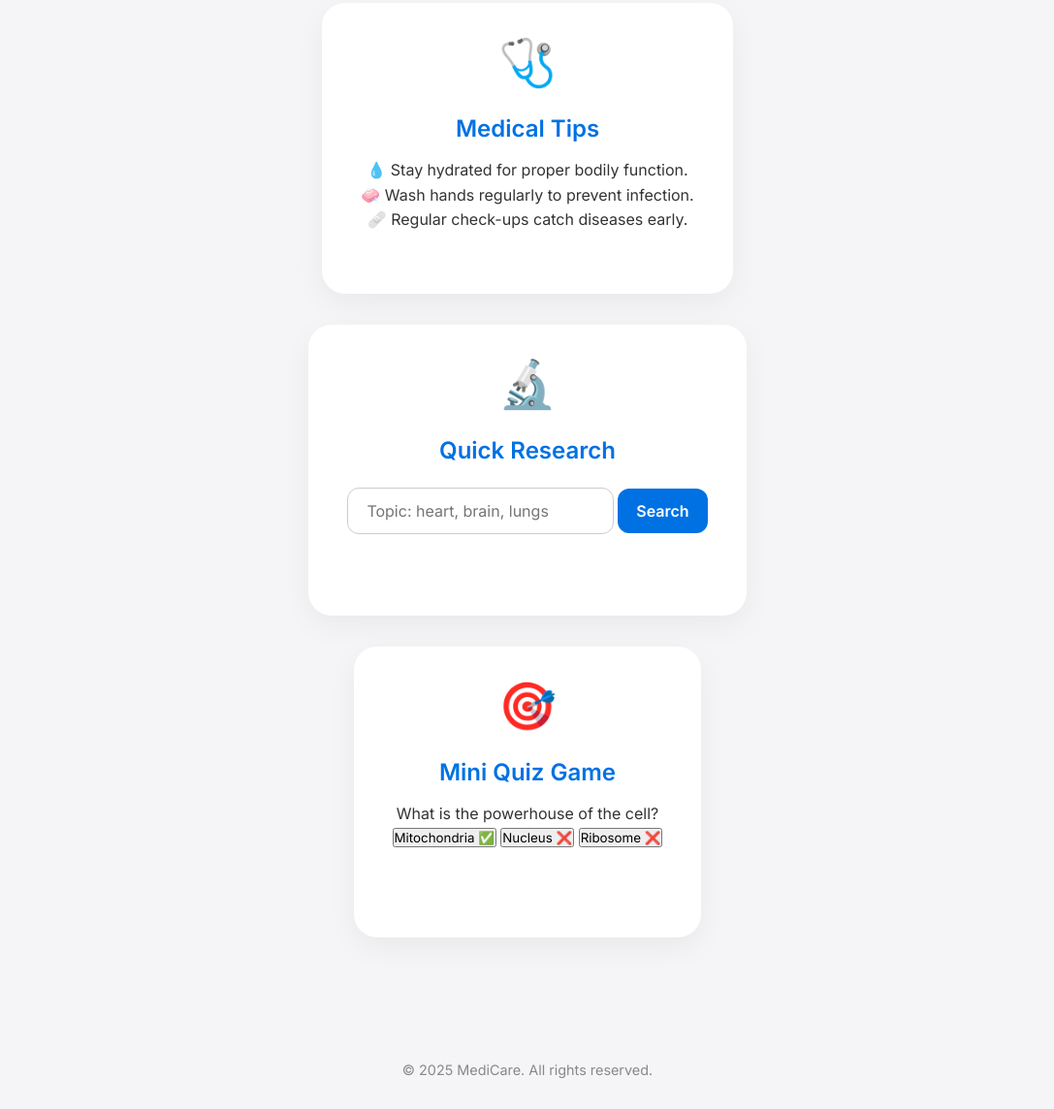
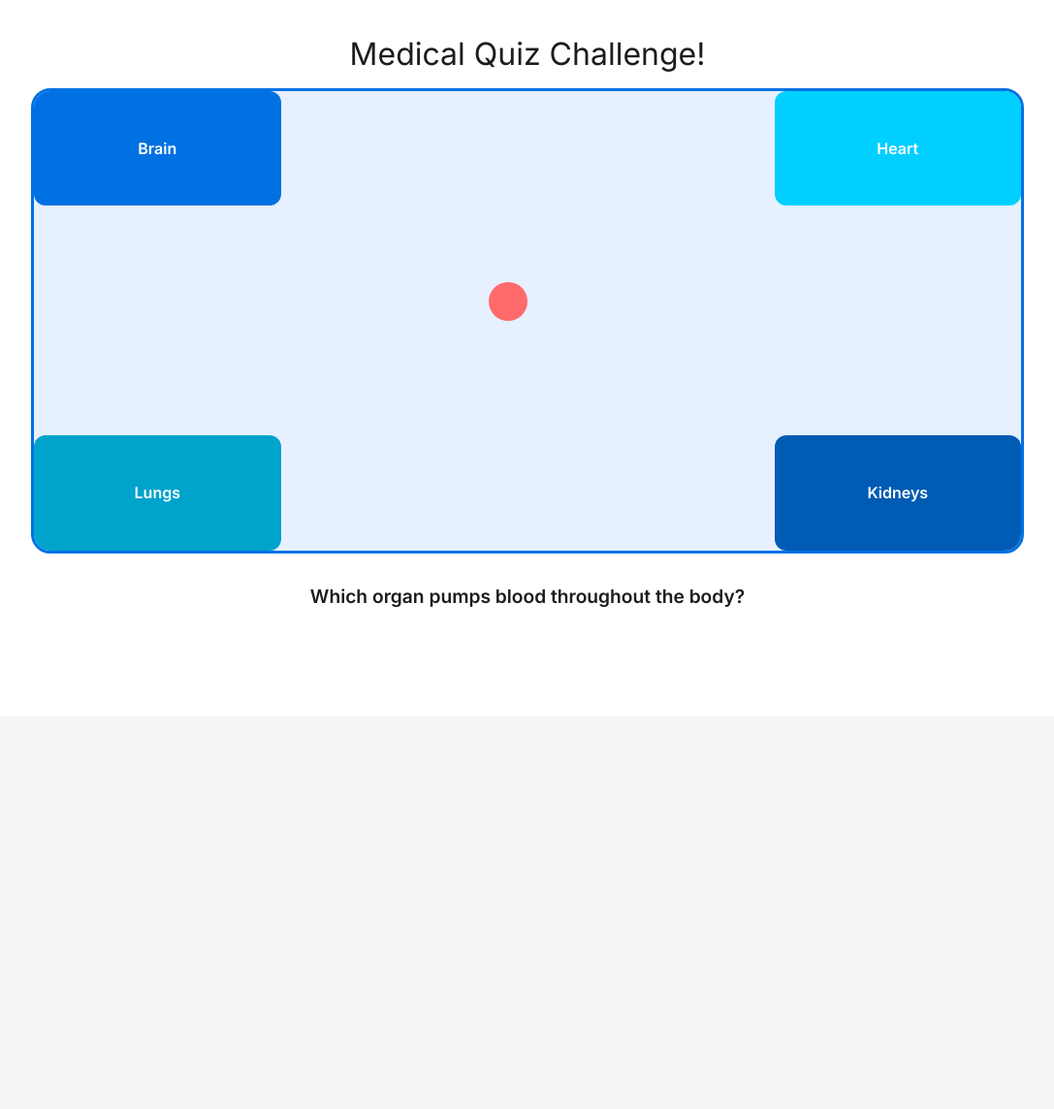
Before and after one commit to krishayyy/educes-web, a plain HTML site: page index.html in a window 1280 px wide. Shown: the part 861-2005 px from the top of the page at 97% size, without its empty margins (96-1183 px from the left). After the commit the page ends 1600 px from the top, so only its background shows below. Drawn offline with Linux system fonts and the light colour scheme.

Commit message:
Update index.html

```diff
--- a/index.html
+++ b/index.html
@@ -3,41 +3,25 @@
 <head>
 <meta charset="UTF-8">
 <meta name="viewport" content="width=device-width, initial-scale=1.0">
-<title>Learn Medicine</title>
+<title>Learn Medicine - Krishay & Sibi</title>
 <link href="https://fonts.googleapis.com/css2?family=Inter:wght@400;600;700&display=swap" rel="stylesheet">
 <style>
   * { margin: 0; padding: 0; box-sizing: border-box; font-family: 'Inter', sans-serif; }
-  body { background: #f5f5f7; color: #1c1c1e; scroll-behavior: smooth; }
+  body { background: #f5f5f7; color: #1c1c1e; overflow-x: hidden; }
 
-  /* Sections */
-  section {
-    min-height: 100vh;
+  /* Hero section */
+  #hero {
+    height: 100vh;
     display: flex;
     flex-direction: column;
     justify-content: center;
     align-items: center;
-    padding: 4rem 2rem;
     text-align: center;
-  }
-
-  /* Hero Section */
-  #hero {
     background: linear-gradient(135deg, #0071e3, #00cfff);
     color: white;
-    position: relative;
   }
-  #hero h1 {
-    font-size: 3rem;
-    font-weight: 700;
-    margin-bottom: 1rem;
-    animation: fadeInUp 1s ease forwards;
-  }
-  #hero p {
-    font-size: 1.5rem;
-    font-weight: 400;
-    opacity: 0.9;
-    margin-bottom: 2rem;
-  }
+  #hero h1 { font-size: 3rem; margin-bottom: 1rem; }
+  #hero p { font-size: 1.5rem; margin-bottom: 2rem; }
   #hero button {
     padding: 1rem 2rem;
     font-size: 1rem;
@@ -49,137 +33,176 @@
     cursor: pointer;
     transition: all 0.3s ease;
   }
-  #hero button:hover {
-    background: #0071e3;
-    color: #fff;
-    transform: scale(1.05);
+  #hero button:hover { background: #0071e3; color: #fff; transform: scale(1.05); }
+
+  /* Game Section */
+  #gameSection {
+    height: 100vh;
+    position: relative;
+    background: #fff;
+    display: flex;
+    justify-content: center;
+    align-items: center;
+    flex-direction: column;
   }
 
-  /* Cards Section */
-  #features {
-    display: flex;
-    flex-wrap: wrap;
-    justify-content: center;
-    gap: 2rem;
-    max-width: 1200px;
-    margin: auto;
-  }
-  .card {
-    background: #fff;
-    border-radius: 24px;
-    box-shadow: 0 10px 30px rgba(0,0,0,0.05);
-    padding: 2.5rem;
-    flex: 1 1 300px;
-    transition: transform 0.3s, box-shadow 0.3s;
-  }
-  .card:hover {
-    transform: translateY(-10px);
-    box-shadow: 0 15px 40px rgba(0,0,0,0.1);
-  }
-  .card .icon {
-    font-size: 3rem;
-    margin-bottom: 1rem;
-    display: inline-block;
-    animation: bounce 1.5s infinite;
-  }
-  .card h2 { color: #0071e3; margin-bottom: 1rem; font-weight: 600; }
-  .card p { color: #333; line-height: 1.6; }
+  #gameTitle { font-size: 2rem; margin-bottom: 1rem; }
 
-  /* Quiz/Search Section */
-  #interactive input, #interactive button {
-    padding: 0.8rem 1.2rem;
-    margin: 0.5rem 0;
-    border-radius: 12px;
-    border: 1px solid #ccc;
-    outline: none;
-    font-size: 1rem;
-  }
-  #interactive button {
-    background: #0071e3;
-    color: white;
-    border: none;
-    cursor: pointer;
-    font-weight: 600;
-    transition: all 0.3s ease;
-  }
-  #interactive button:hover {
-    background: #005bb5;
-    transform: scale(1.05);
+  #gameArea {
+    width: 80vw;
+    height: 60vh;
+    border: 3px solid #0071e3;
+    position: relative;
+    border-radius: 20px;
+    overflow: hidden;
+    background: #e6f0ff;
   }
 
-  /* Footer */
-  footer {
+  .corner {
+    width: 25%;
+    height: 25%;
+    position: absolute;
+    display: flex;
+    justify-content: center;
+    align-items: center;
     text-align: center;
-    padding: 2rem;
-    font-size: 0.9rem;
-    color: #888;
-    margin-top: 2rem;
+    font-weight: 600;
+    border-radius: 12px;
+    cursor: pointer;
+    color: white;
+    font-size: 1rem;
+    padding: 0.5rem;
   }
 
-  /* Animations */
-  @keyframes fadeInUp { from {opacity:0; transform:translateY(20px);} to {opacity:1; transform:translateY(0);} }
-  @keyframes bounce { 0%,100% { transform: translateY(0);} 50% { transform: translateY(-10px);} }
+  #topLeft { top: 0; left: 0; background: #0071e3; }
+  #topRight { top: 0; right: 0; background: #00cfff; }
+  #bottomLeft { bottom: 0; left: 0; background: #00a3cc; }
+  #bottomRight { bottom: 0; right: 0; background: #005bb5; }
 
-  /* Responsive */
-  @media (max-width: 768px) { #features { flex-direction: column; align-items: center; } }
+  #player {
+    width: 40px;
+    height: 40px;
+    background: #ff6b6b;
+    border-radius: 50%;
+    position: absolute;
+    top: 50%;
+    left: 50%;
+    transform: translate(-50%, -50%);
+  }
+
+  #questionBox {
+    margin-top: 2rem;
+    font-size: 1.2rem;
+    text-align: center;
+    font-weight: 600;
+  }
+
+  #feedback {
+    margin-top: 1rem;
+    font-size: 1.2rem;
+    font-weight: bold;
+  }
 </style>
 </head>
 <body>
 
-<!-- Hero Section -->
 <section id="hero">
   <h1>Welcome to Learn Medicine</h1>
-  <p>Explore, test your knowledge, and improve your medical understanding.</p>
-  <button onclick="document.getElementById('features').scrollIntoView({behavior:'smooth'})">Start Learning</button>
+  <p>By Krishay & Sibi</p>
+  <button onclick="document.getElementById('gameSection').scrollIntoView({behavior:'smooth'})">Play the Game</button>
 </section>
 
-<!-- Features Section -->
-<section id="features">
-  <div class="card">
-    <div class="icon">🩺</div>
-    <h2>Medical Tips</h2>
-    <p>💧 Stay hydrated for proper bodily function.</p>
-    <p>🧼 Wash hands regularly to prevent infection.</p>
-    <p>🩹 Regular check-ups catch diseases early.</p>
+<section id="gameSection">
+  <div id="gameTitle">Medical Quiz Challenge!</div>
+  <div id="gameArea">
+    <div id="player"></div>
+    <div class="corner" id="topLeft"></div>
+    <div class="corner" id="topRight"></div>
+    <div class="corner" id="bottomLeft"></div>
+    <div class="corner" id="bottomRight"></div>
   </div>
-  <div class="card" id="interactive">
-    <div class="icon">🔬</div>
-    <h2>Quick Research</h2>
-    <input type="text" id="searchBox" placeholder="Topic: heart, brain, lungs">
-    <button onclick="searchTopic()">Search</button>
-    <p id="searchResult"></p>
-  </div>
-  <div class="card" id="quiz">
-    <div class="icon">🎯</div>
-    <h2>Mini Quiz Game</h2>
-    <p>What is the powerhouse of the cell?</p>
-    <button onclick="checkAnswer(true)">Mitochondria ✅</button>
-    <button onclick="checkAnswer(false)">Nucleus ❌</button>
-    <button onclick="checkAnswer(false)">Ribosome ❌</button>
-    <p id="gameResult"></p>
-  </div>
+  <div id="questionBox"></div>
+  <div id="feedback"></div>
 </section>
 
-<footer>
-  &copy; 2025 MediCare. All rights reserved.
-</footer>
+<script>
+  const player = document.getElementById('player');
+  const speed = 10; // movement in px
+  const gameArea = document.getElementById('gameArea');
+  let playerPos = { x: gameArea.clientWidth/2 - 20, y: gameArea.clientHeight/2 - 20 };
 
-<script>
-function searchTopic() {
-  const topic = document.getElementById('searchBox').value.toLowerCase();
-  const resultMap = {
-    'heart': '❤️ The heart pumps blood through the circulatory system.',
-    'lungs': '🫁 The lungs exchange oxygen and carbon dioxide during respiration.',
-    'brain': '🧠 The brain controls all body functions and processes information.'
-  };
-  document.getElementById('searchResult').innerText = resultMap[topic] || 'Topic not found. Try: heart, lungs, brain.';
-}
+  const questions = [
+    {
+      question: "Which organ pumps blood throughout the body?",
+      answers: ["Brain", "Heart", "Lungs", "Kidneys"],
+      correct: 1
+    },
+    {
+      question: "Which organ exchanges oxygen and carbon dioxide?",
+      answers: ["Heart", "Stomach", "Lungs", "Liver"],
+      correct: 2
+    },
+    {
+      question: "Which is the powerhouse of the cell?",
+      answers: ["Nucleus", "Mitochondria", "Ribosome", "Cell Membrane"],
+      correct: 1
+    }
+  ];
+  let currentQ = 0;
 
-function checkAnswer(isCorrect) {
-  const el = document.getElementById('gameResult');
-  el.innerText = isCorrect ? 'Correct! ✅' : 'Wrong! ❌ Try again.';
-  el.style.color = isCorrect ? '#0071e3' : '#e63946';
-}
+  function showQuestion() {
+    const q = questions[currentQ];
+    document.getElementById('questionBox').innerText = q.question;
+    document.getElementById('topLeft').innerText = q.answers[0];
+    document.getElementById('topRight').innerText = q.answers[1];
+    document.getElementById('bottomLeft').innerText = q.answers[2];
+    document.getElementById('bottomRight').innerText = q.answers[3];
+    document.getElementById('feedback').innerText = '';
+    // reset player to center
+    playerPos = { x: gameArea.clientWidth/2 - 20, y: gameArea.clientHeight/2 - 20 };
+    player.style.left = playerPos.x + 'px';
+    player.style.top = playerPos.y + 'px';
+  }
+
+  function checkAnswer() {
+    const q = questions[currentQ];
+    const centerX = playerPos.x + 20;
+    const centerY = playerPos.y + 20;
+    let selected = null;
+    if(centerX < gameArea.clientWidth/2 && centerY < gameArea.clientHeight/2) selected = 0;
+    else if(centerX > gameArea.clientWidth/2 && centerY < gameArea.clientHeight/2) selected = 1;
+    else if(centerX < gameArea.clientWidth/2 && centerY > gameArea.clientHeight/2) selected = 2;
+    else if(centerX > gameArea.clientWidth/2 && centerY > gameArea.clientHeight/2) selected = 3;
+
+    if(selected === q.correct) {
+      document.getElementById('feedback').innerText = 'Correct! ✅';
+    } else {
+      document.getElementById('feedback').innerText = 'Wrong! ❌';
+    }
+
+    // Next question after 2 seconds
+    setTimeout(() => {
+      currentQ = (currentQ + 1) % questions.length;
+      showQuestion();
+    }, 2000);
+  }
+
+  showQuestion();
+
+  window.addEventListener('keydown', (e) => {
+    if(e.key === 'ArrowUp') playerPos.y = Math.max(0, playerPos.y - speed);
+    if(e.key === 'ArrowDown') playerPos.y = Math.min(gameArea.clientHeight - 40, playerPos.y + speed);
+    if(e.key === 'ArrowLeft') playerPos.x = Math.max(0, playerPos.x - speed);
+    if(e.key === 'ArrowRight') playerPos.x = Math.min(gameArea.clientWidth - 40, playerPos.x + speed);
+    player.style.left = playerPos.x + 'px';
+    player.style.top = playerPos.y + 'px';
+
+    // Check if player touches any corner
+    if(playerPos.x < gameArea.clientWidth/2 && playerPos.y < gameArea.clientHeight/2 && questions[currentQ].correct === 0) checkAnswer();
+    else if(playerPos.x > gameArea.clientWidth/2 && playerPos.y < gameArea.clientHeight/2 && questions[currentQ].correct === 1) checkAnswer();
+    else if(playerPos.x < gameArea.clientWidth/2 && playerPos.y > gameArea.clientHeight/2 && questions[currentQ].correct === 2) checkAnswer();
+    else if(playerPos.x > gameArea.clientWidth/2 && playerPos.y > gameArea.clientHeight/2 && questions[currentQ].correct === 3) checkAnswer();
+  });
 </script>
 
 </body>
```
